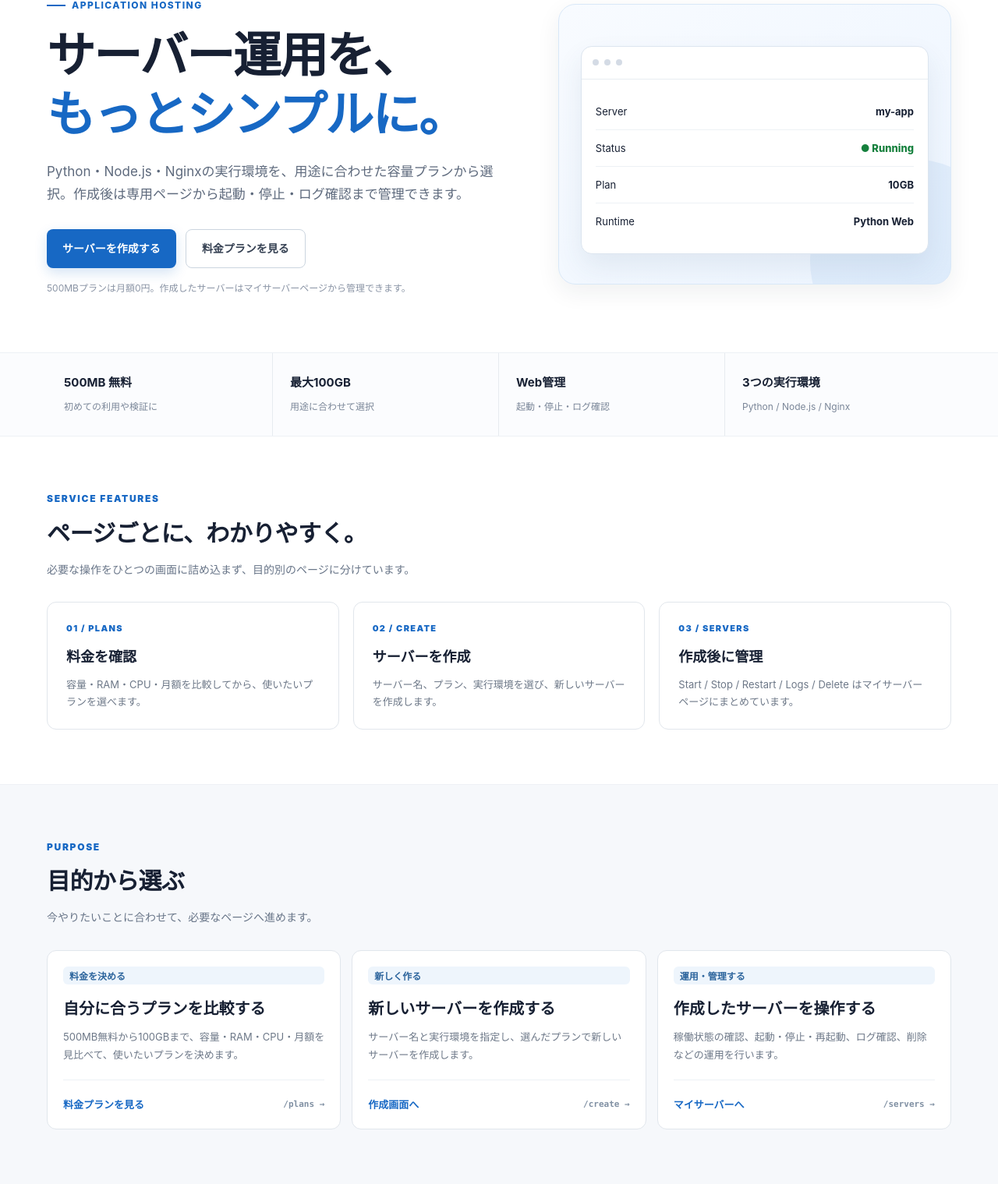
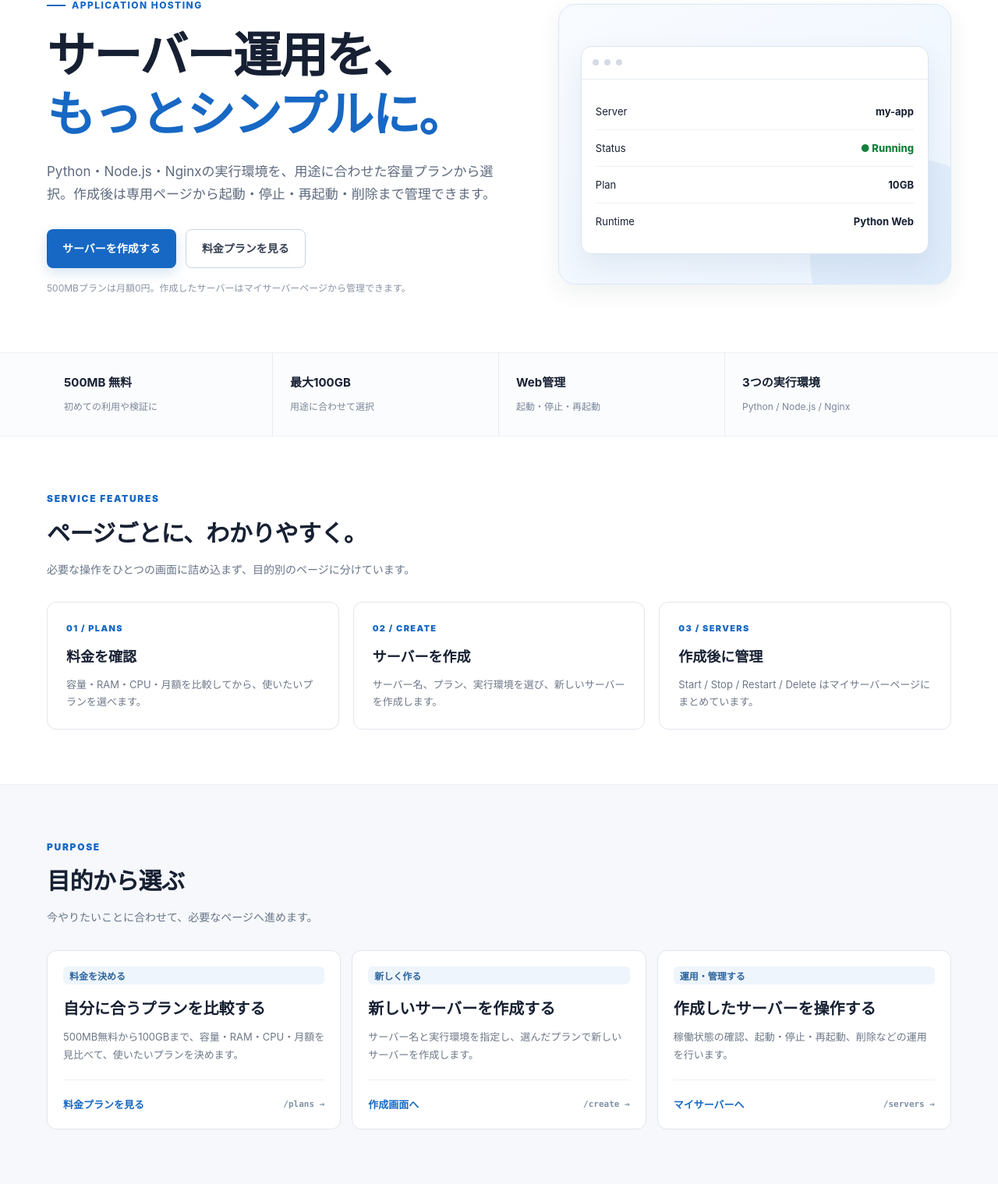
Before and after one commit to ritsu1000000-maker/sandbox, a Flask app: page / in a window 1280 px wide. Shown: the part 214-1733 px from the top of the page at 78% size. Run offline with Flask 3, Linux system fonts and the light colour scheme.

Commit message:
Remove log references from landing page

```diff
--- a/rental-server/templates/index.html
+++ b/rental-server/templates/index.html
@@ -14,7 +14,7 @@
     <div>
       <div class="eyebrow">APPLICATION HOSTING</div>
       <h1>サーバー運用を、<br><strong>もっとシンプルに。</strong></h1>
-      <p class="hero-lead">Python・Node.js・Nginxの実行環境を、用途に合わせた容量プランから選択。作成後は専用ページから起動・停止・ログ確認まで管理できます。</p>
+      <p class="hero-lead">Python・Node.js・Nginxの実行環境を、用途に合わせた容量プランから選択。作成後は専用ページから起動・停止・再起動・削除まで管理できます。</p>
       <div class="hero-actions"><a class="button button-primary" href="/create">サーバーを作成する</a><a class="button button-outline" href="/plans">料金プランを見る</a></div>
       <p class="hero-note">500MBプランは月額0円。作成したサーバーはマイサーバーページから管理できます。</p>
     </div>
@@ -31,14 +31,14 @@
     </aside>
   </div>
 </section>
-<section class="trust-strip"><div class="container trust-grid"><div class="trust-item"><strong>500MB 無料</strong><span>初めての利用や検証に</span></div><div class="trust-item"><strong>最大100GB</strong><span>用途に合わせて選択</span></div><div class="trust-item"><strong>Web管理</strong><span>起動・停止・ログ確認</span></div><div class="trust-item"><strong>3つの実行環境</strong><span>Python / Node.js / Nginx</span></div></div></section>
+<section class="trust-strip"><div class="container trust-grid"><div class="trust-item"><strong>500MB 無料</strong><span>初めての利用や検証に</span></div><div class="trust-item"><strong>最大100GB</strong><span>用途に合わせて選択</span></div><div class="trust-item"><strong>Web管理</strong><span>起動・停止・再起動</span></div><div class="trust-item"><strong>3つの実行環境</strong><span>Python / Node.js / Nginx</span></div></div></section>
 <section class="section">
   <div class="container">
     <header class="section-heading"><span class="label">SERVICE FEATURES</span><h2>ページごとに、わかりやすく。</h2><p>必要な操作をひとつの画面に詰め込まず、目的別のページに分けています。</p></header>
     <div class="feature-grid">
       <article class="feature-card"><div class="feature-number">01 / PLANS</div><h3>料金を確認</h3><p>容量・RAM・CPU・月額を比較してから、使いたいプランを選べます。</p></article>
       <article class="feature-card"><div class="feature-number">02 / CREATE</div><h3>サーバーを作成</h3><p>サーバー名、プラン、実行環境を選び、新しいサーバーを作成します。</p></article>
-      <article class="feature-card"><div class="feature-number">03 / SERVERS</div><h3>作成後に管理</h3><p>Start / Stop / Restart / Logs / Delete はマイサーバーページにまとめています。</p></article>
+      <article class="feature-card"><div class="feature-number">03 / SERVERS</div><h3>作成後に管理</h3><p>Start / Stop / Restart / Delete はマイサーバーページにまとめています。</p></article>
     </div>
   </div>
 </section>
@@ -48,7 +48,7 @@
     <div class="info-strip">
       <a class="content-card purpose-card" href="/plans"><span class="route-chip">料金を決める</span><h3>自分に合うプランを比較する</h3><p>500MB無料から100GBまで、容量・RAM・CPU・月額を見比べて、使いたいプランを決めます。</p><div class="card-link">料金プランを見る <span>/plans →</span></div></a>
       <a class="content-card purpose-card" href="/create"><span class="route-chip">新しく作る</span><h3>新しいサーバーを作成する</h3><p>サーバー名と実行環境を指定し、選んだプランで新しいサーバーを作成します。</p><div class="card-link">作成画面へ <span>/create →</span></div></a>
-      <a class="content-card purpose-card" href="/servers"><span class="route-chip">運用・管理する</span><h3>作成したサーバーを操作する</h3><p>稼働状態の確認、起動・停止・再起動、ログ確認、削除などの運用を行います。</p><div class="card-link">マイサーバーへ <span>/servers →</span></div></a>
+      <a class="content-card purpose-card" href="/servers"><span class="route-chip">運用・管理する</span><h3>作成したサーバーを操作する</h3><p>稼働状態の確認、起動・停止・再起動、削除などの運用を行います。</p><div class="card-link">マイサーバーへ <span>/servers →</span></div></a>
     </div>
   </div>
 </section>
```
